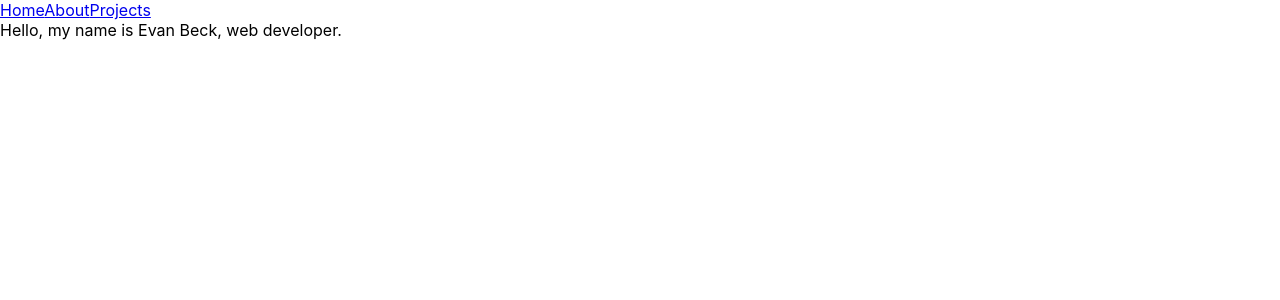
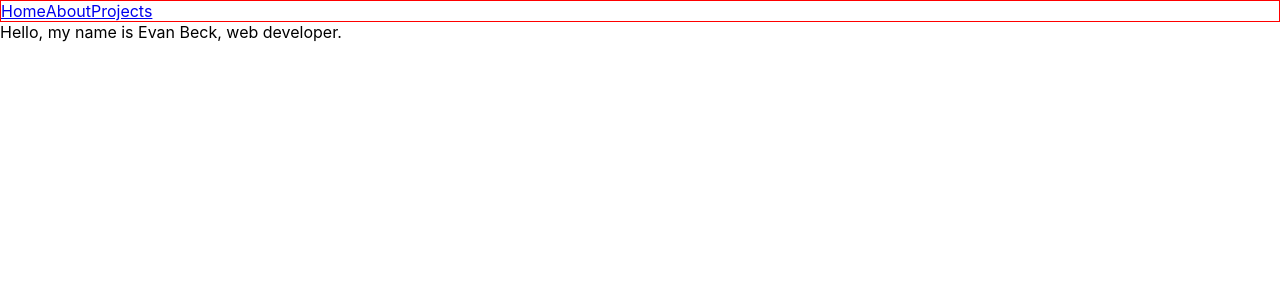
Before and after one commit to evandbeck/personal-portfolio, a React (Create React App) app: page / in a window 1280 px wide. Shown: the top 300 px of the page. Built offline with nearby package versions, Linux system fonts and the light colour scheme.

Commit message:
working Navbar

```diff
--- a/src/App.css
+++ b/src/App.css
@@ -36,3 +36,14 @@
     transform: rotate(360deg);
   }
 }
+
+/* Navbar Component */
+
+.Navbar {
+  border: solid 1px red;
+  display: flex;
+}
+
+.NavbarLink {
+  justify-content: center;
+}
--- a/src/components/Navbar.jsx
+++ b/src/components/Navbar.jsx
@@ -3,10 +3,10 @@ import { Link } from "react-router-dom";
 
 function Navbar() {
   return (
-    <div>
-        <Link to="/">Home</Link>
-        <Link to="/about">About</Link>
-        <Link to="/projects">Projects</Link>
+    <div className="Navbar">
+        <Link className="NavbarLink" to="/">Home</Link>
+        <Link className="NavbarLink" to="/about">About</Link>
+        <Link className="NavbarLink" to="/projects">Projects</Link>
     </div>
   )
 }
```
